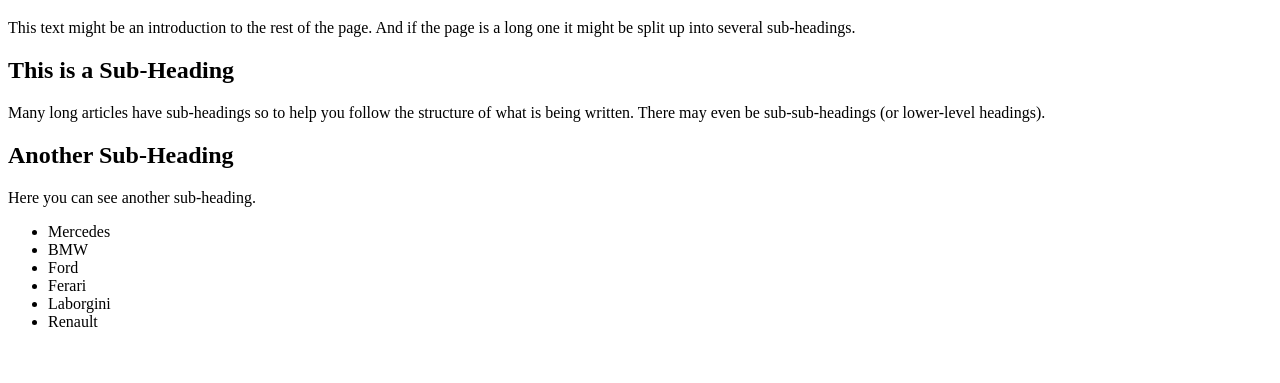
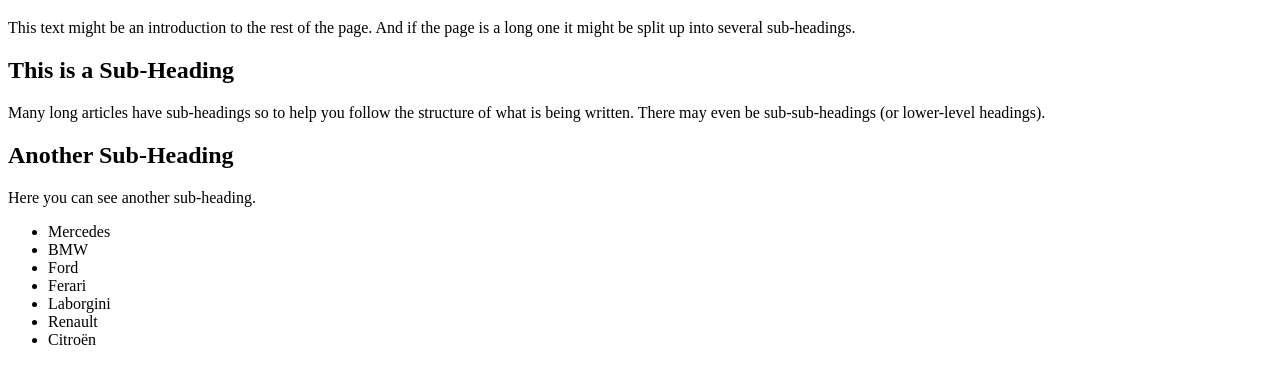
Before and after one commit to gastonrammant/voorbeeld, a plain HTML site: page Index.html in a window 1280 px wide. Shown: the part 61-444 px from the top of the page. Drawn offline with Linux system fonts and the light colour scheme.

Commit message:
citroën

```diff
--- a/Index.html
+++ b/Index.html
@@ -20,6 +20,7 @@
             <li>Ferari</li>
             <li>Laborgini</li>
             <li>Renault</li>
+            <li>Citroën</li>
         </ul>
     </body>
 </html>
```
